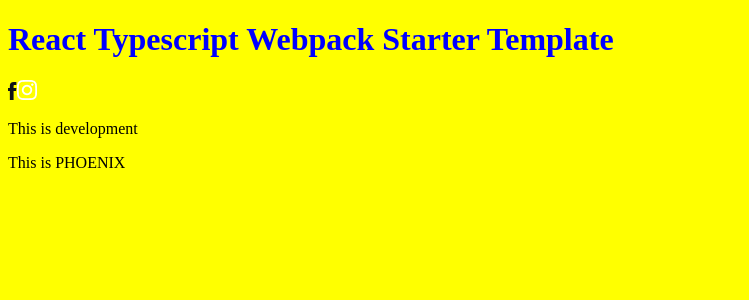
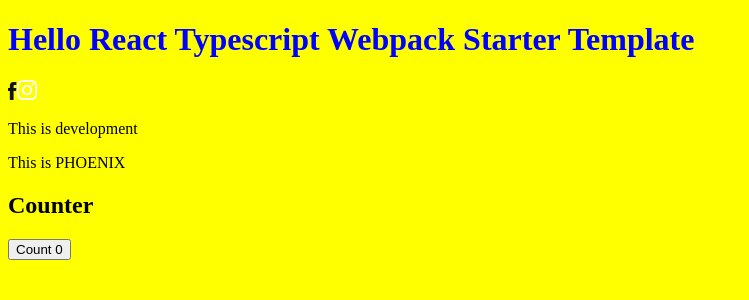
Before and after one commit to princemuel/glossary, a React app: page / in a window 1280 px wide. Shown: the top 300 px of the page, without its empty margins (0-749 px from the left). Built offline with nearby package versions, Linux system fonts and the light colour scheme.

Commit message:
added react refresh plugin

```diff
--- a/package.json
+++ b/package.json
@@ -4,7 +4,7 @@
   "description": "react typescript webpack starter with linting and style setup",
   "main": "index.js",
   "scripts": {
-    "start": "webpack serve --config webpack/webpack.config.js --env env=dev  --open",
+    "start": "webpack serve --config webpack/webpack.config.js --env env=dev",
     "build": "webpack --config webpack/webpack.config.js --env env=prod"
   },
   "author": "pHoeniX-svg",
@@ -19,6 +19,7 @@
     "@babel/preset-env": "^7.16.11",
     "@babel/preset-react": "^7.16.7",
     "@babel/preset-typescript": "^7.16.7",
+    "@pmmmwh/react-refresh-webpack-plugin": "^0.5.4",
     "@types/react": "^17.0.39",
     "@types/react-dom": "^17.0.11",
     "babel-loader": "^8.2.3",
@@ -26,6 +27,7 @@
     "html-webpack-plugin": "^5.5.0",
     "mini-css-extract-plugin": "^2.5.3",
     "postcss-loader": "^6.2.1",
+    "react-refresh": "^0.11.0",
     "sass": "^1.49.7",
     "sass-loader": "^12.5.0",
     "typescript": "^4.5.5",
--- a/src/App.tsx
+++ b/src/App.tsx
@@ -1,3 +1,4 @@
+import { Counter } from './Counter';
 import FacebookIcon from './facebook.svg';
 import './index.css';
 import InstagramIcon from './instagram.png';
@@ -5,11 +6,12 @@ import InstagramIcon from './instagram.png';
 const App = () => {
   return (
     <div>
-      <h1>React Typescript Webpack Starter Template</h1>
+      <h1>Hello React Typescript Webpack Starter Template</h1>
       <img src={FacebookIcon} alt='image' />
       <img src={InstagramIcon} alt='image' />
       <p>This is {process.env.NODE_ENV}</p>
       <p>This is {process.env.name}</p>
+      <Counter />
     </div>
   );
 };
--- /dev/null
+++ b/src/Counter.tsx
@@ -0,0 +1,13 @@
+import { useState } from 'react';
+
+const Counter = () => {
+  const [count, setCount] = useState(0);
+  return (
+    <div>
+      <h2>Counter</h2>
+      <button onClick={() => setCount((c) => c + 1)}>Count {count}</button>
+    </div>
+  );
+};
+
+export { Counter };
--- a/webpack/webpack.common.js
+++ b/webpack/webpack.common.js
@@ -10,7 +10,7 @@ module.exports = {
   module: {
     rules: [
       {
-        test: /\.(ts|js)x?$/,
+        test: /\.[jt]sx?$/,
         exclude: /node_modules/,
         use: [{ loader: 'babel-loader' }],
       },
--- a/webpack/webpack.dev.js
+++ b/webpack/webpack.dev.js
@@ -1,11 +1,17 @@
 const webpack = require('webpack');
+const ReactRefreshWebpackPlugin = require('@pmmmwh/react-refresh-webpack-plugin');
 
 module.exports = {
   mode: 'development',
+  devServer: {
+    hot: true,
+    open: true,
+  },
   devtool: 'cheap-module-source-map',
   plugins: [
     new webpack.DefinePlugin({
       'process.env.name': JSON.stringify('PHOENIX'),
     }),
+    new ReactRefreshWebpackPlugin(),
   ],
 };
```
Also changed, not shown: 1 other file (tests, documents, lock files or other folders).
